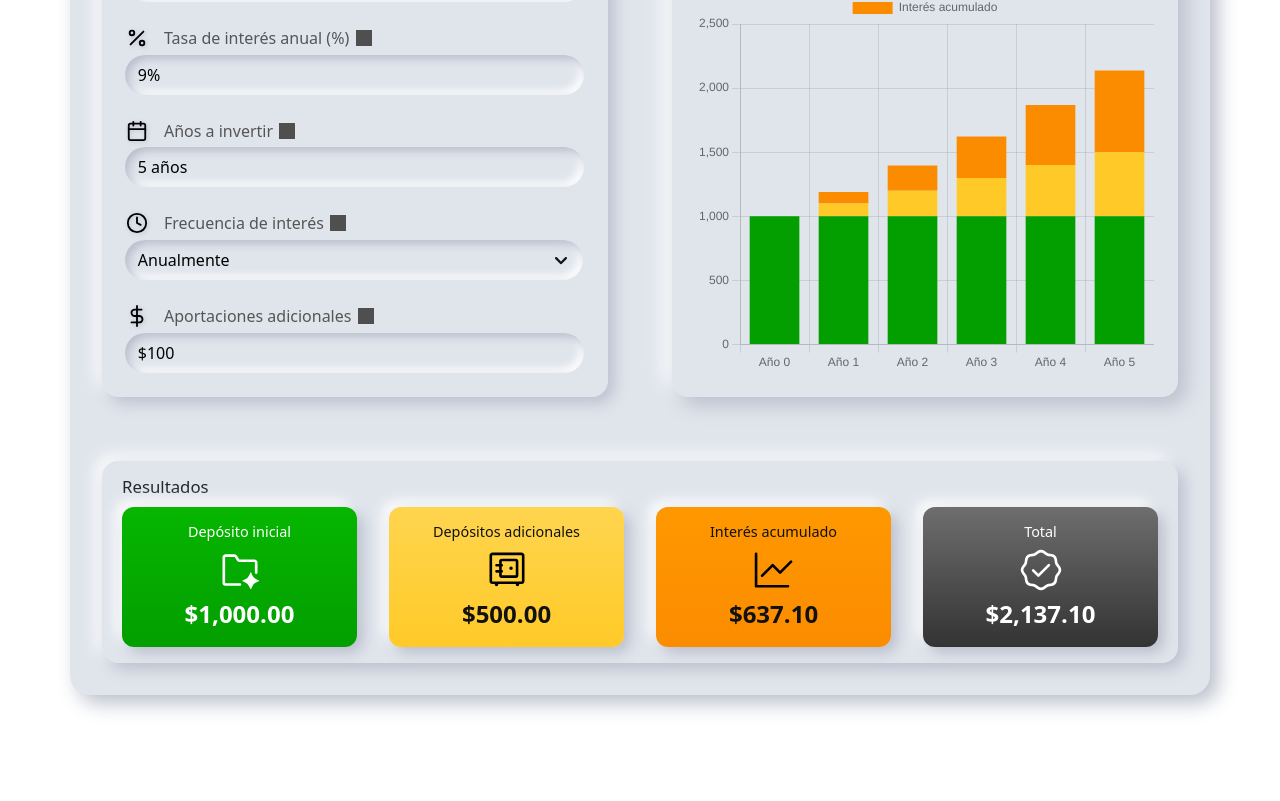
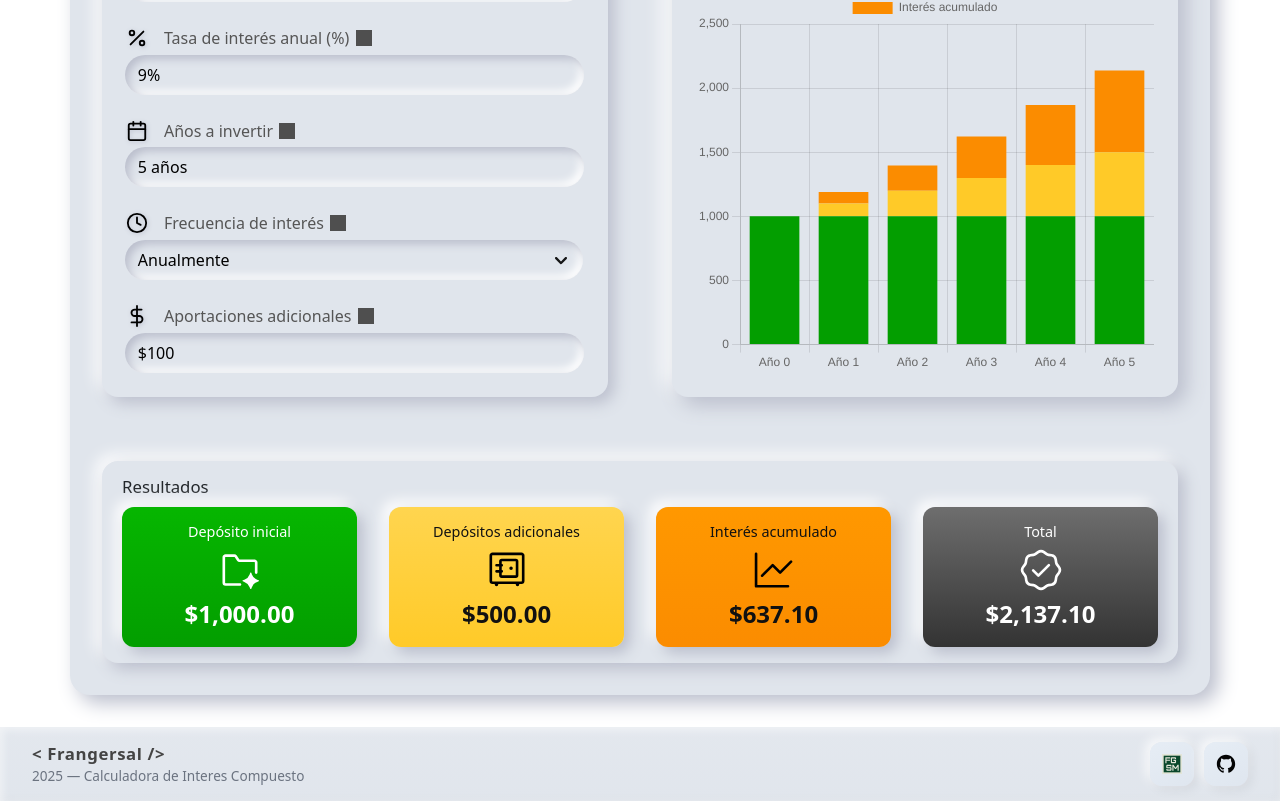
Before and after one commit to Frangersal/my-compound-interest, a React (Vite) app: page / in a window 1280 px wide. Shown: the part 341-1142 px from the top of the page. Before the commit the page ends 1068 px from the top, so only its background shows below. Built offline with nearby package versions, Linux system fonts and the light colour scheme; grey boxes are pictures that could not be loaded.

Commit message:
Agregar componente Footer con estilos y enlaces a FGSM y GitHub; incluir SVGs correspondientes.

```diff
--- /dev/null
+++ b/src/assets/style/Footer.css
@@ -0,0 +1,105 @@
+.app-footer {
+    width: 100%;
+    margin-top: 2rem;
+    display: flex;
+    justify-content: center;
+}
+
+.footer-inner {
+    background: linear-gradient(180deg,
+            rgba(224, 229, 236, 0.9),
+            rgba(224, 229, 236, 0.98));
+    padding: 0.9rem 2rem;
+    /* suficiente padding lateral para separarlo de los bordes */
+    display: flex;
+    align-items: center;
+    justify-content: space-between;
+    gap: 1rem;
+    color: #444;
+    font-size: 0.95rem;
+    width: 100%;
+    max-width: none;
+    /* ocupar todo el ancho */
+    border-radius: 0;
+    /* borde recto para abarcar todo el largo */
+    box-shadow: inset 2px 2px 8px rgba(255, 255, 255, 0.6),
+        inset -2px -2px 8px rgba(0, 0, 0, 0.03);
+}
+
+.footer-left {
+    display: flex;
+    flex-direction: column;
+}
+
+.footer-brand {
+    font-weight: 700;
+    font-size: 1.05rem;
+    letter-spacing: 0.6px;
+}
+
+.footer-meta {
+    font-size: 0.85rem;
+    color: #6b7380;
+}
+
+.footer-right {
+    display: flex;
+    align-items: center;
+}
+
+.footer-icons {
+    display: flex;
+    gap: 0.6rem;
+}
+
+.icon-btn {
+    width: 44px;
+    height: 44px;
+    border-radius: 12px;
+    display: inline-flex;
+    align-items: center;
+    justify-content: center;
+    background: linear-gradient(145deg, #e6edf5, #dfe6ef);
+    border: none;
+    box-shadow: 4px 4px 12px rgba(0, 0, 0, 0.06),
+        -4px -4px 12px rgba(255, 255, 255, 0.8);
+    cursor: pointer;
+    transition: transform 140ms ease, box-shadow 140ms ease;
+}
+
+.icon-btn:active {
+    transform: translateY(1px);
+}
+
+.icon-btn:hover {
+    box-shadow: 2px 2px 8px rgba(0, 0, 0, 0.08),
+        -2px -2px 8px rgba(255, 255, 255, 0.75);
+    transform: translateY(-2px);
+}
+
+.icon {
+    width: 20px;
+    height: 20px;
+    opacity: 0.98;
+}
+
+@media (max-width: 700px) {
+    .footer-inner {
+        padding: 0.6rem 1rem;
+    }
+
+    .footer-inner {
+        flex-direction: column;
+        gap: 0.5rem;
+        align-items: center;
+    }
+
+    .footer-right {
+        order: 2;
+    }
+
+    .footer-left {
+        order: 1;
+        text-align: center;
+    }
+}
--- a/src/components/App.jsx
+++ b/src/components/App.jsx
@@ -3,6 +3,7 @@ import { useState } from 'react'
 import Inputs from './Inputs'
 import Graph from './Graph'
 import Results from './Results'
+import Footer from './Footer'
 
 function App() {
   const [values, setValues] = useState({
@@ -37,8 +38,9 @@ function App() {
             <Results values={values} />
           </div>
         </div>
-      </div>
-    </>
+    </div>
+    <Footer />
+  </>
   )
 }
 
--- /dev/null
+++ b/src/components/Footer.jsx
@@ -0,0 +1,28 @@
+import React from 'react'
+import '../assets/style/Footer.css'
+import fgsmIcon from '../assets/icons/fgsm.svg'
+import githubIcon from '../assets/icons/github.svg'
+
+export default function Footer() {
+    const year = new Date().getFullYear()
+    return (
+        <footer className="app-footer">
+            <div className="footer-inner">
+                <div className="footer-left">
+                    <div className="footer-brand">&lt; Frangersal /&gt;</div>
+                    <div className="footer-meta">{year} — Calculadora de Interes Compuesto</div>
+                </div>
+                <div className="footer-right">
+                    <div className="footer-icons">
+                        <a className="icon-btn" aria-label="fgsm" href="https://frangersal.netlify.app/" target="_blank" rel="noopener noreferrer">
+                            <img src={fgsmIcon} alt="fgsm" className="icon" />
+                        </a>
+                        <a className="icon-btn" aria-label="github" href="https://github.com/Frangersal/my-compound-interest" target="_blank" rel="noopener noreferrer">
+                            <img src={githubIcon} alt="github" className="icon" />
+                        </a>
+                    </div>
+                </div>
+            </div>
+        </footer>
+    )
+}
```
Also changed, not shown: src/assets/icons/fgsm.svg (added), src/assets/icons/github.svg (added).
